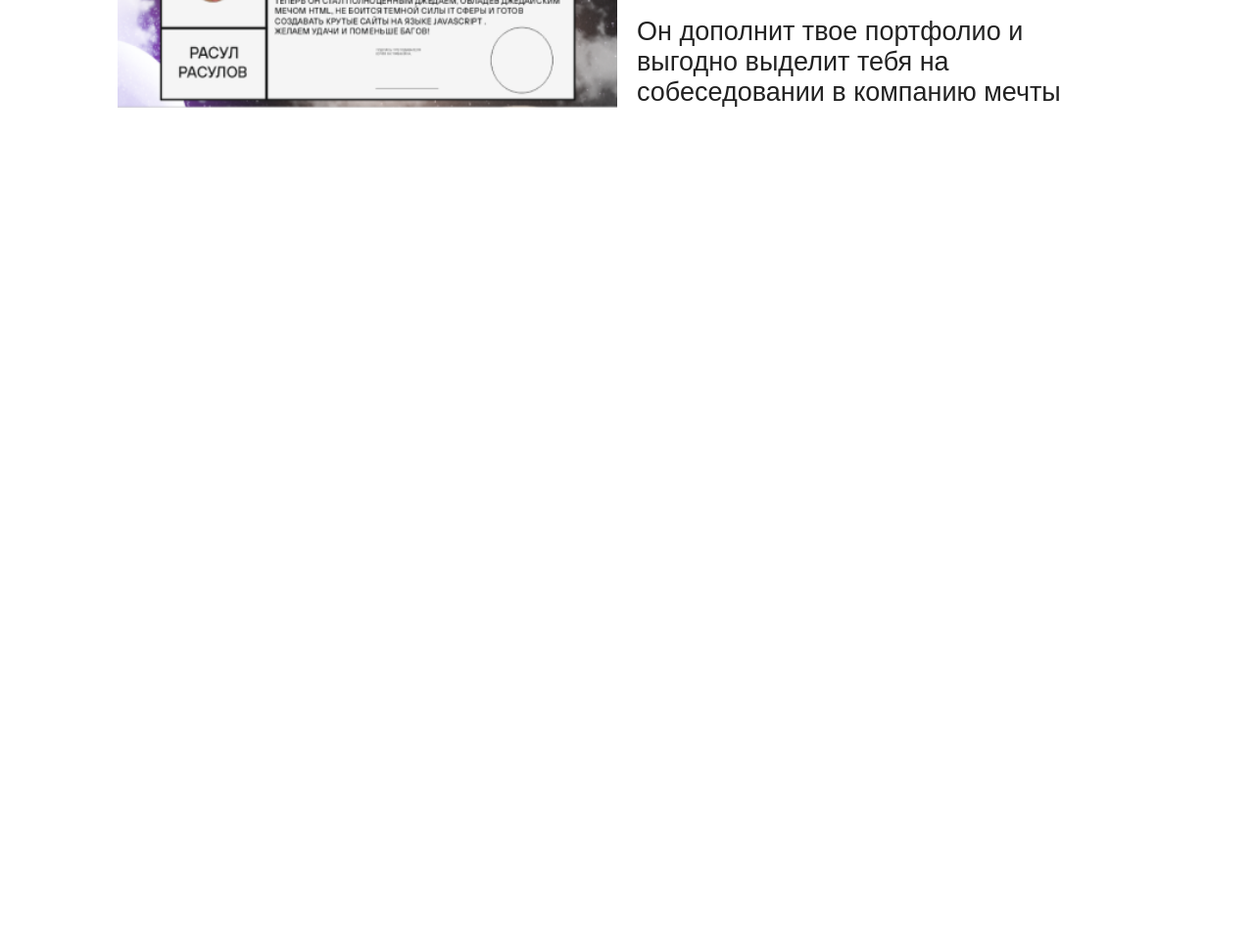
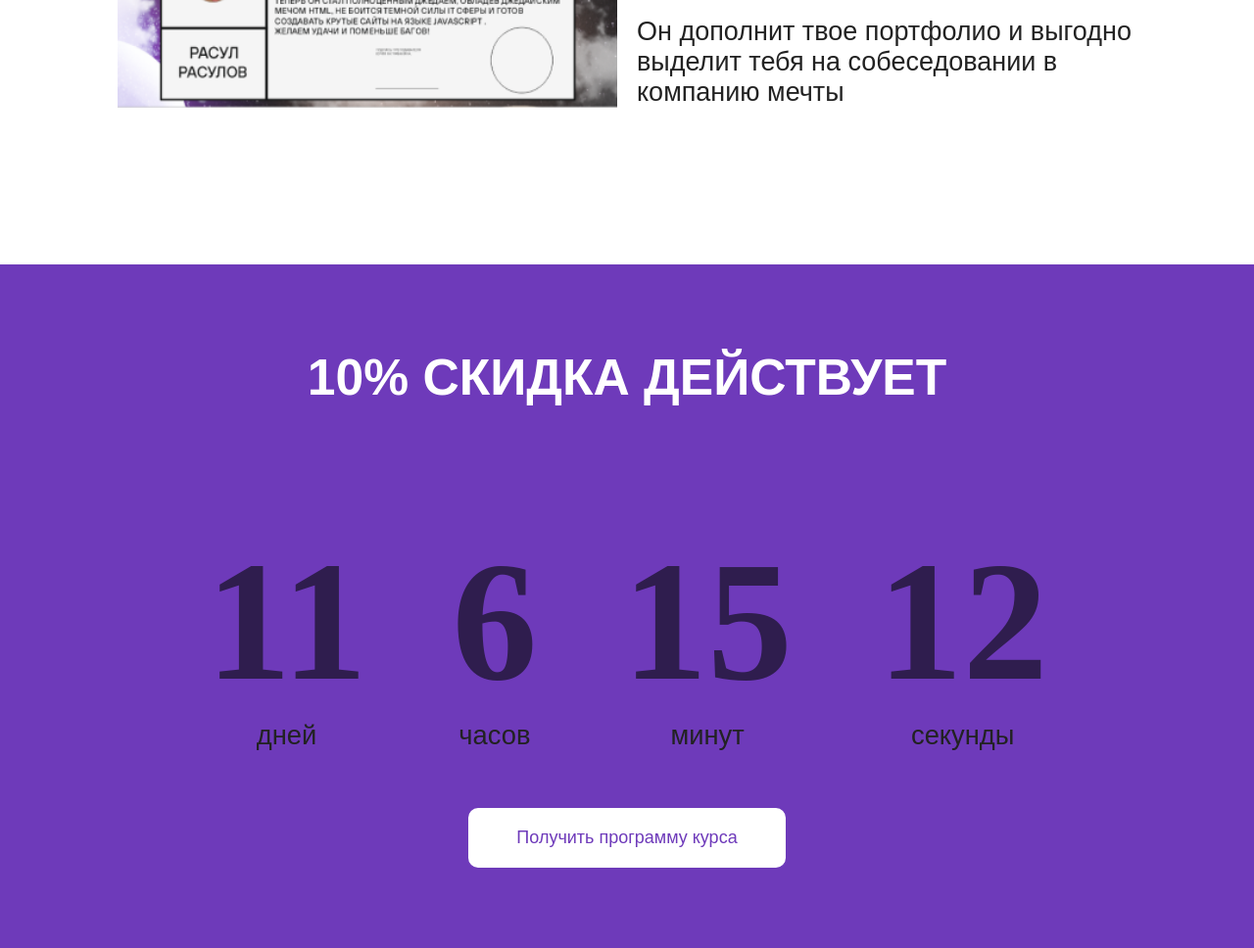
Before and after one commit to AbdulazizKhojinigmonov/landing, a plain HTML site: page index.html in a window 1280 px wide. Shown: the part 8332-9300 px from the top of the page at 98% size. Before the commit the page ends 8602 px from the top, so only its background shows below. Drawn offline with Linux system fonts and the light colour scheme; a web font is replaced by a local one.

Commit message:
Saletimer

```diff
--- a/index.html
+++ b/index.html
@@ -196,8 +196,32 @@
         </div>
     </section>
 
+    <section class="saleTimer">
+        <h3 class="saleTitle">10% скидка действует</h3>
+        <div class="saleTimerContainer">
+         <div class="saleTimeCard">
+            <h4 class="time">00</h4>
+            <span>дней</span>
+         </div>
+         <div class="saleTimeCard">
+            <h4 class="time">00</h4>
+            <span>часов</span>
+         </div>
+         <div class="saleTimeCard">
+            <h4 class="time">00</h4>
+            <span>минут</span>
+          </div>
+          <div class="saleTimeCard">
+            <h4 class="time">00</h4>
+            <span>секунды</span>
+          </div>
+        </div>
+        <button class="secondary">Получить программу курса</button>
+    </section>
 
 
+
+<script src="./main.js"></script>
 </body>
 
 </html>
--- a/main.js
+++ b/main.js
@@ -0,0 +1,21 @@
+
+
+function saleDate(){
+    const day = document.getElementsByClassName("time")[0];
+    const hour = document.getElementsByClassName("time")[1];
+    const minuts = document.getElementsByClassName("time")[2];
+    const seconds = document.getElementsByClassName("time")[3];
+    const finishDate = new Date(2024,11,31);
+    const currentDate = new Date();
+
+    const date = finishDate - currentDate;
+  day.innerHTML = Math.trunc (date / (1000 * 60 * 60 * 24))
+    hour.innerHTML = Math.trunc((date % (1000 * 60 * 60 * 24)) / (1000 * 60 * 60));
+    minuts.innerHTML = Math.trunc((date % (1000 * 60 * 60)) / (1000 * 60))
+    seconds.innerHTML = Math.trunc(date % (1000 * 60) / 1000)
+}
+
+saleDate();
+setInterval(function(){
+    saleDate();
+}, 1000);
--- a/style.css
+++ b/style.css
@@ -349,7 +349,7 @@
     .diplomTitle h3{
         font-size: calc(2.7vw + 24px );
         margin-bottom: 20px;
-        width: calc(20vw + 190px);
+
         text-transform: uppercase;
 
 
@@ -358,9 +358,44 @@
     .diplomInfo p{
         font-size: calc(1vw + 14.2px);
         display: block;
-        width: calc(19vw + 210px);
+
         font-weight: 400;
     }
+
+
+    .saleTimer{
+        background-color: #6e3aba;
+        display: flex;
+        flex-direction: column;
+        align-items: center;
+        padding: calc(4.4vw + 23px) 0 ;
+        gap: calc(4vw + 4.6px);
+    }
+    .saleTitle {
+        font-size: calc(2vw + 26px);
+        color: #fff;
+        text-transform: uppercase;
+        text-align: center;
+
+    }
+    .saleTimerContainer {
+        display: flex;
+        gap: 0 calc(6vw + 10px);
+
+    }
+    .saleTimeCard{
+        text-align: center;
+    }
+    .saleTimeCard h4 {
+        font-family: "chava";
+        font-size: calc(12.6vw + 12.6px);
+        color: #2f1d4e;
+    }
+    .saleTimeCard span{
+        font-size: calc(1.9vw + 3px);
+    }
+
+
 
 
 
```
